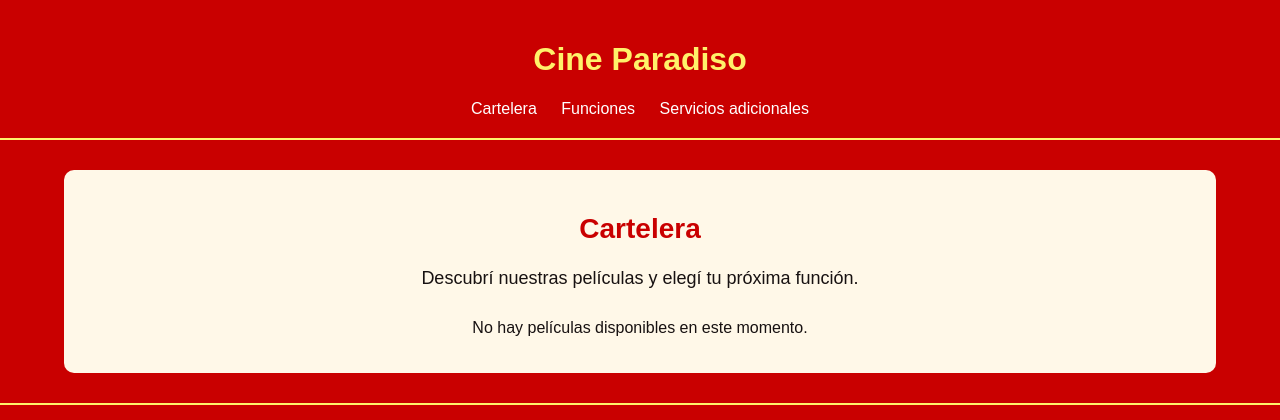
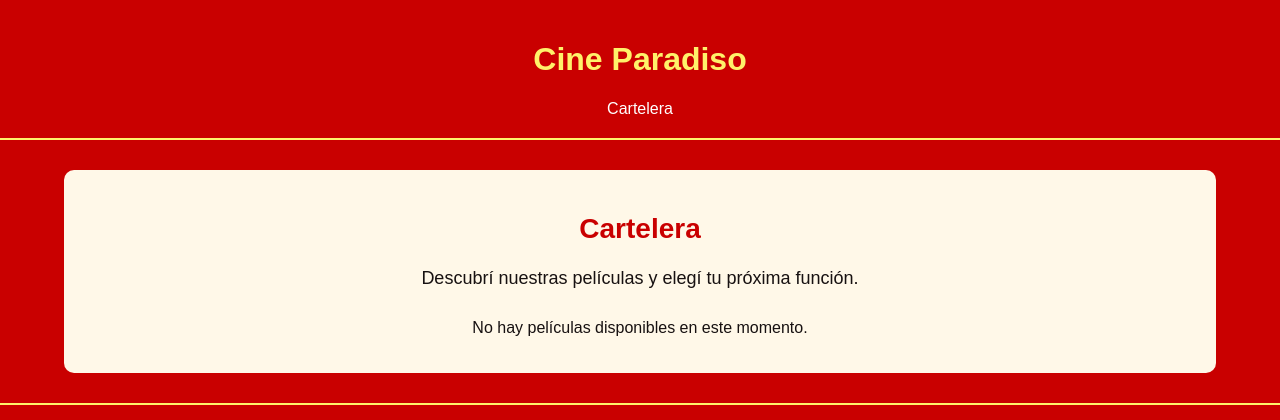
Before and after one commit to guadalupefz/Cine-Paradiso, a Flask app: page / in a window 1280 px wide. Shown: the top 420 px of the page. Run offline with Flask 3, Linux system fonts and the light colour scheme.

Commit message:
corregir navegacion principal

```diff
--- a/frontend/templates/base.html
+++ b/frontend/templates/base.html
@@ -13,11 +13,8 @@
         <a href="{{ url_for('index') }}" class="logo">
             <h1>Cine Paradiso</h1>
         </a>
-
         <nav aria-label="Navegación principal">
             <a href="{{ url_for('index') }}">Cartelera</a>
-            <a href="{{ url_for('ver_funciones') }}">Funciones</a>
-            <a href="{{ url_for('ver_servicios') }}">Servicios adicionales</a>
         </nav>
     </header>
 
```
